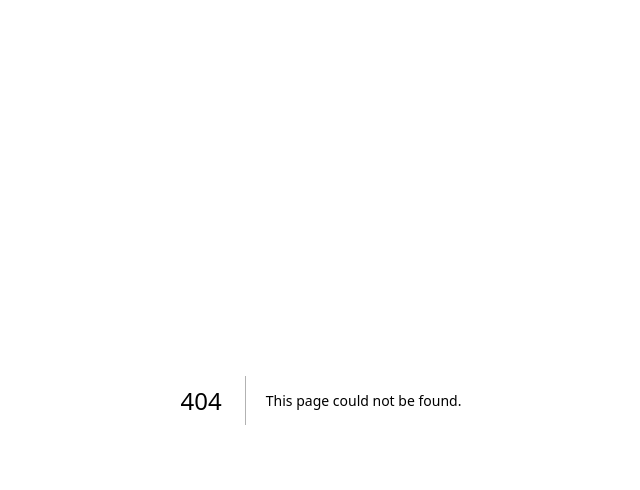
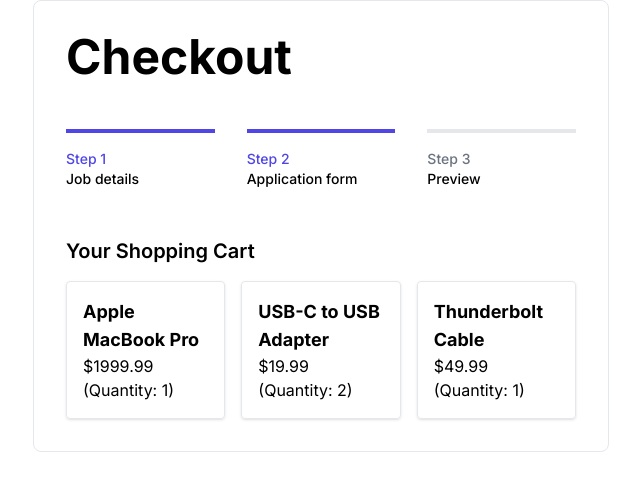
Before and after one commit to codeyam-ai/yammy, a Next.js app: page /checkout in a window 1280 px wide. Before the commit this address had no page. Shown: the top 490 px of the page, without its empty margins (319-959 px from the left). Built offline with nearby package versions, Linux system fonts and the light colour scheme.

Commit message:
create checkout page

```diff
--- /dev/null
+++ b/app/checkout/components/CartGrid.tsx
@@ -0,0 +1,22 @@
+import React from 'react';
+import CartItemCard, { CartItem } from './CartItemCard';
+
+interface CartGridProps {
+  title: string;
+  items: CartItem[];
+}
+
+const CartGrid = ({ title, items }: CartGridProps) => {
+  return (
+    <div className="space-y-4">
+      <h2 className="text-xl font-semibold">{title}</h2>
+      <div className="grid grid-cols-3 gap-4">
+        {items.map(item => (
+          <CartItemCard key={item.id} item={item} />
+        ))}
+      </div>
+    </div>
+  );
+};
+
+export default CartGrid;
--- /dev/null
+++ b/app/checkout/components/CartItemCard.tsx
@@ -0,0 +1,23 @@
+import React from 'react';
+
+export interface CartItem {
+  id: number;
+  name: string;
+  price: number;
+  quantity: number;
+}
+
+interface CartItemCardProps {
+  item: CartItem;
+}
+
+const CartItemCard = ({ item }: CartItemCardProps) => {
+  return (
+    <div className="p-4 border rounded shadow">
+      <h3 className="text-lg font-bold">{item.name}</h3>
+      <p>${item.price.toFixed(2)} (Quantity: {item.quantity})</p>
+    </div>
+  );
+};
+
+export default CartItemCard;
--- /dev/null
+++ b/app/checkout/components/Steps.tsx
@@ -0,0 +1,49 @@
+export type Step = {
+  id: string;
+  name: string;
+  href: string;
+  status: 'complete' | 'current' | 'upcoming';
+};
+
+interface StepsProps {
+  steps: Step[];
+}
+
+export default function Steps({ steps }: StepsProps) {
+  return (
+    <nav aria-label="Progress">
+      <ol role="list" className="space-y-4 md:flex md:space-x-8 md:space-y-0">
+        {steps.map((step) => (
+          <li key={step.name} className="md:flex-1">
+            {step.status === 'complete' ? (
+              <a
+                href={step.href}
+                className="group flex flex-col border-l-4 border-indigo-600 py-2 pl-4 hover:border-indigo-800 md:border-l-0 md:border-t-4 md:pb-0 md:pl-0 md:pt-4"
+              >
+                <span className="text-sm font-medium text-indigo-600 group-hover:text-indigo-800">{step.id}</span>
+                <span className="text-sm font-medium">{step.name}</span>
+              </a>
+            ) : step.status === 'current' ? (
+              <a
+                href={step.href}
+                className="flex flex-col border-l-4 border-indigo-600 py-2 pl-4 md:border-l-0 md:border-t-4 md:pb-0 md:pl-0 md:pt-4"
+                aria-current="step"
+              >
+                <span className="text-sm font-medium text-indigo-600">{step.id}</span>
+                <span className="text-sm font-medium">{step.name}</span>
+              </a>
+            ) : (
+              <a
+                href={step.href}
+                className="group flex flex-col border-l-4 border-gray-200 py-2 pl-4 hover:border-gray-300 md:border-l-0 md:border-t-4 md:pb-0 md:pl-0 md:pt-4"
+              >
+                <span className="text-sm font-medium text-gray-500 group-hover:text-gray-700">{step.id}</span>
+                <span className="text-sm font-medium">{step.name}</span>
+              </a>
+            )}
+          </li>
+        ))}
+      </ol>
+    </nav>
+  );
+}
--- /dev/null
+++ b/app/checkout/page.tsx
@@ -0,0 +1,28 @@
+import CartGrid from "./components/CartGrid";
+import Steps, { Step } from "./components/Steps";
+
+const steps: Step[] = [
+  { id: 'Step 1', name: 'Job details', href: '#', status: 'complete' },
+  { id: 'Step 2', name: 'Application form', href: '#', status: 'current' },
+  { id: 'Step 3', name: 'Preview', href: '#', status: 'upcoming' },
+];
+
+const cartItems = [
+  { id: 1, name: 'Apple MacBook Pro', price: 1999.99, quantity: 1 },
+  { id: 2, name: 'USB-C to USB Adapter', price: 19.99, quantity: 2 },
+  { id: 3, name: 'Thunderbolt Cable', price: 49.99, quantity: 1 },
+];
+
+const CheckoutPage = () => {
+  return (
+    <div className="max-w-xl mx-auto border rounded-lg p-8">
+      <h1 className="font-bold text-5xl">Checkout</h1>
+      <br /><br />
+      <Steps steps={steps} />
+      <br /><br />
+      <CartGrid title="Your Shopping Cart" items={cartItems} />
+    </div>
+  );
+};
+
+export default CheckoutPage;
```
